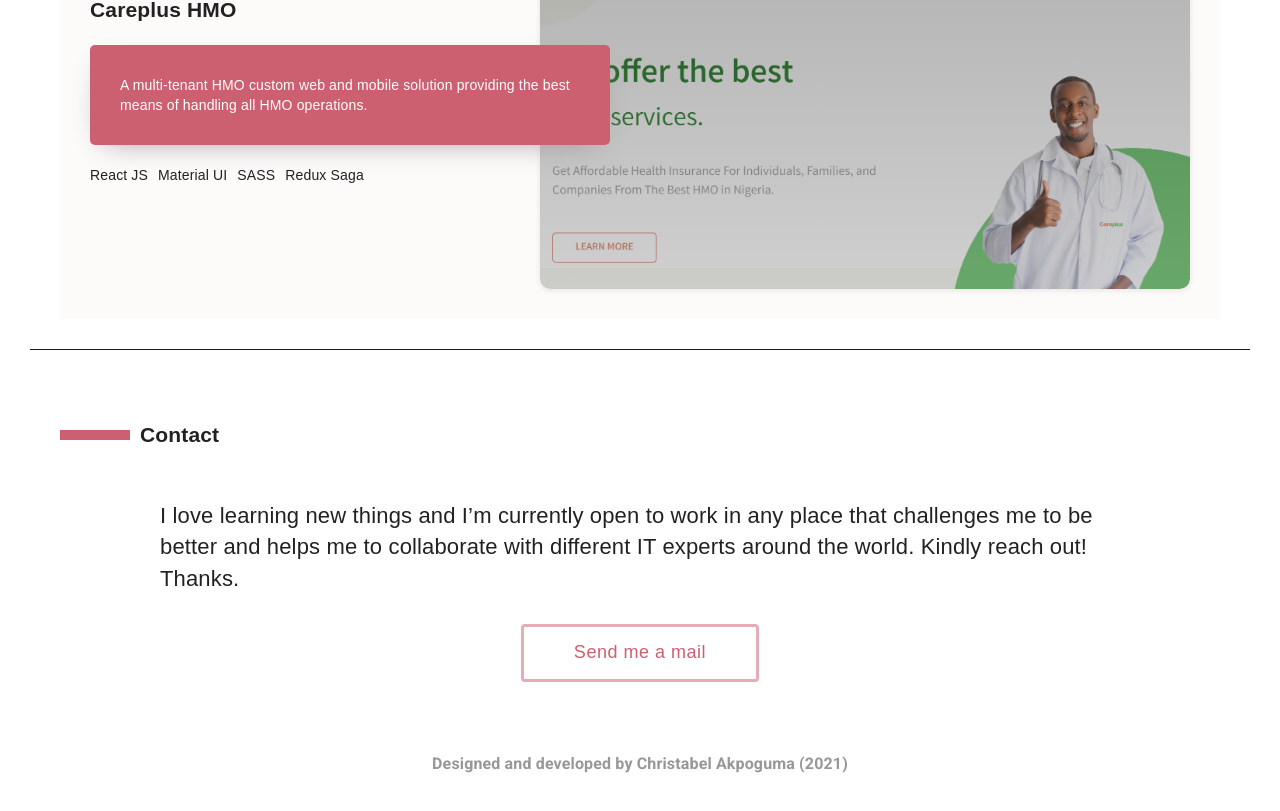
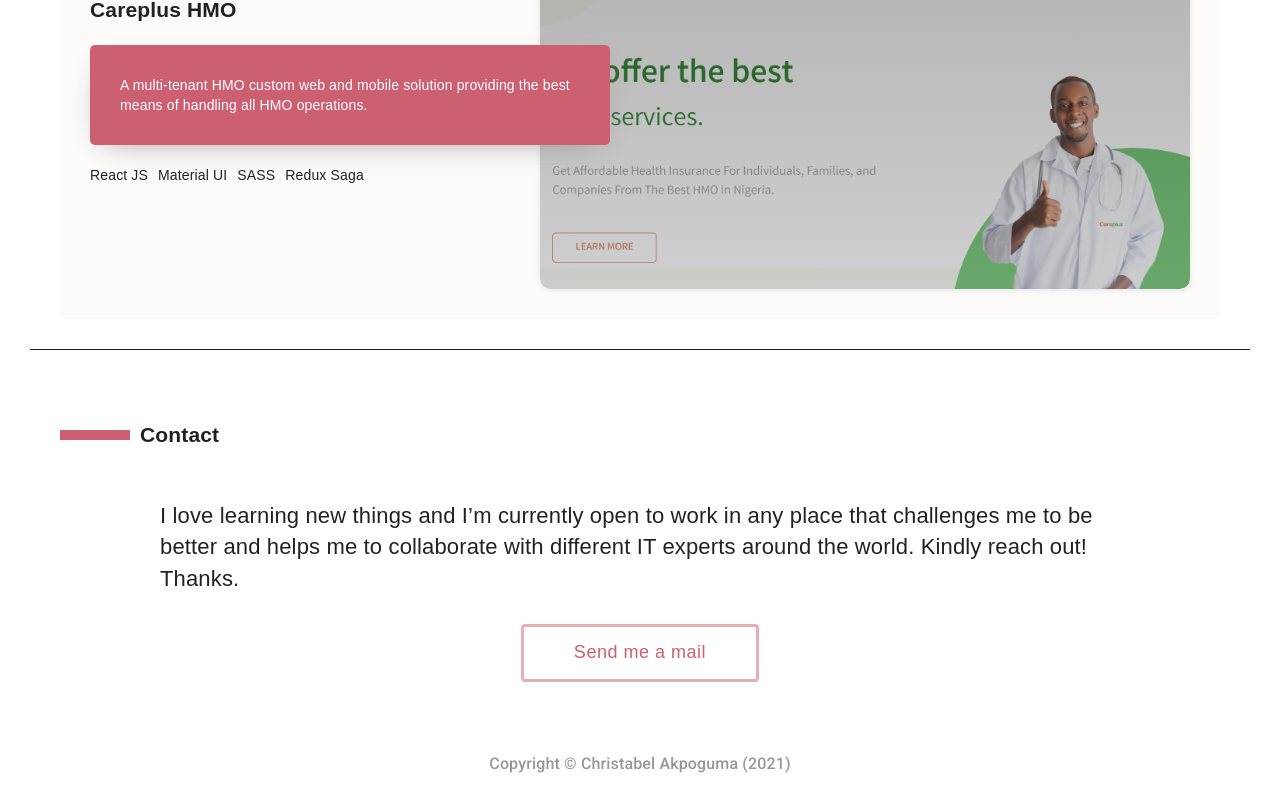
Before and after one commit to Xtabel/portfolio, a React (Create React App) app: page / in a window 1280 px wide. Shown: the part 3697-4508 px from the top of the page. Built offline with nearby package versions, Linux system fonts and the light colour scheme; some icons are missing; the HTML template or start-up script is replaced by a standard one; a web font is replaced by a local one.

Commit message:
Pushed more updates

```diff
--- a/src/components/Footer.jsx
+++ b/src/components/Footer.jsx
@@ -104,8 +104,8 @@
         >
           {" "}
           <div>
-            <Typography style={{ color: "#979797", fontWeight: 700 }}>
-              Designed and developed by Christabel Akpoguma (2021)
+            <Typography style={{ color: "#979797", fontWeight: 500 }}>
+            Copyright © Christabel Akpoguma (2021)
             </Typography>
           </div>
         </div>
```
